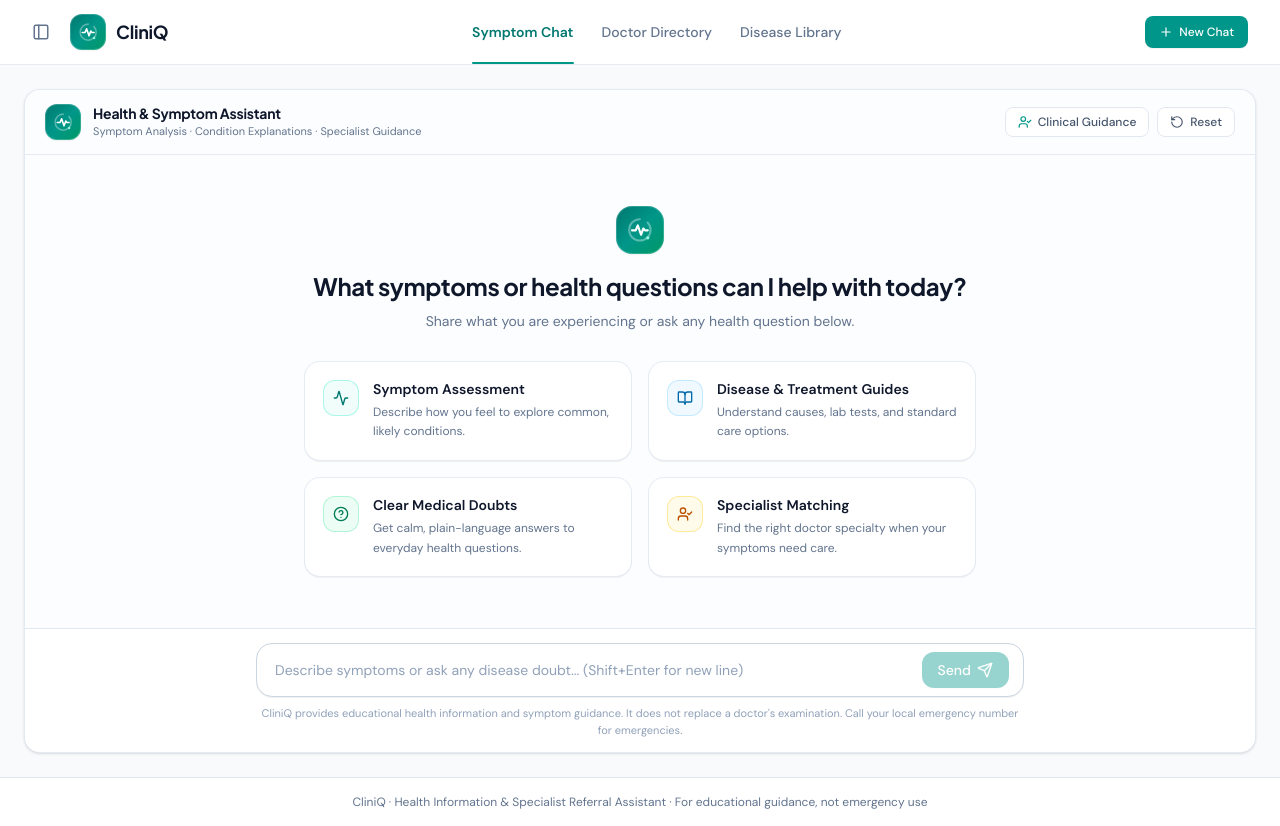
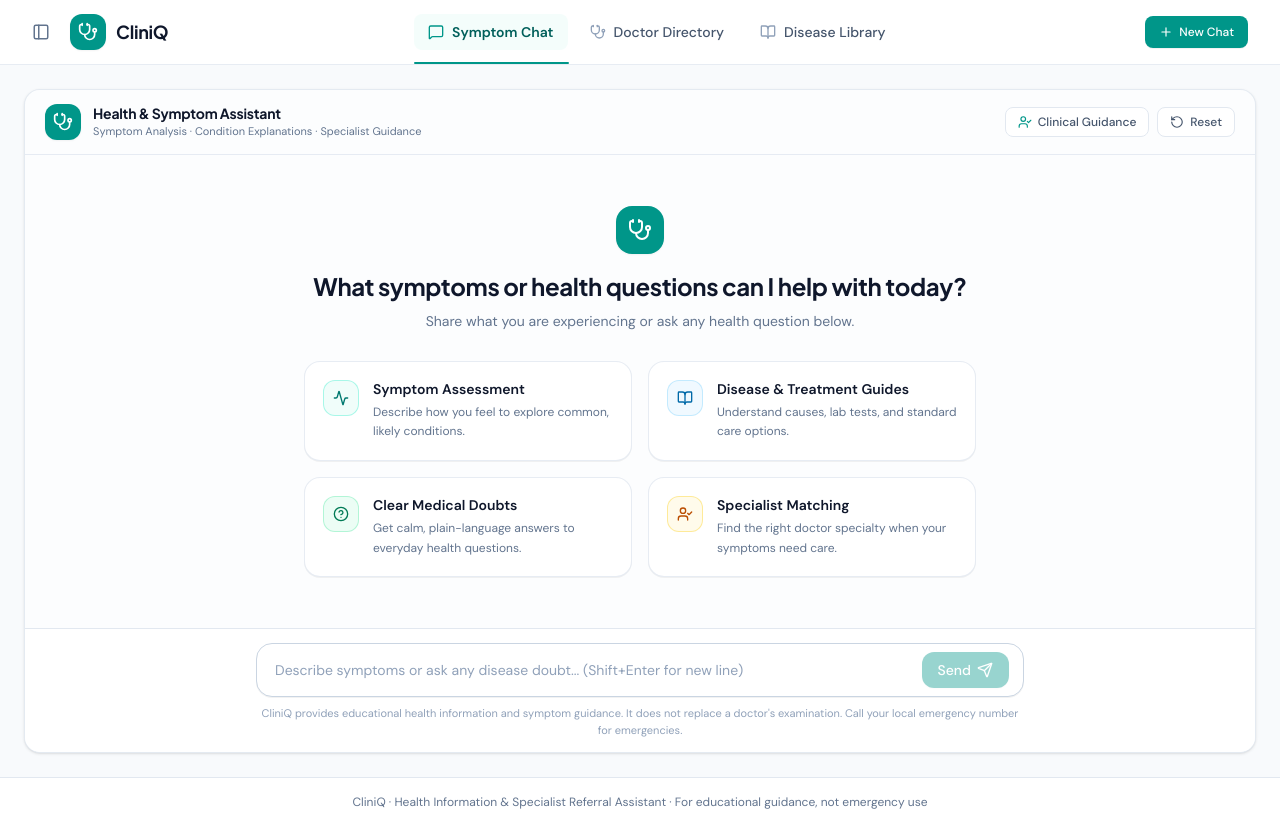
Before and after one commit to G-Yadidhya/clinicnlp, a React (Vite) app: page / in a window 1280 px wide. Built offline with nearby package versions, Linux system fonts and the light colour scheme.

Commit message:
feat: enhance UI animations and navigation styling
Improve user experience by adding tab transition animations, updating the navigation bar style, and adding hover effects to sidebar elements.

```diff
--- a/src/App.tsx
+++ b/src/App.tsx
@@ -61,7 +61,7 @@ export default function App() {
         {/* Main Content Area */}
         <div className="flex-1 flex flex-col min-w-0">
           <main className="flex-1">
-            <div className={currentTab === 'chat' ? 'block' : 'hidden'}>
+            <div className={currentTab === 'chat' ? 'block animate-tab-enter' : 'hidden'}>
               <ChatInterface
                 onNavigateToSpecialist={handleNavigateToSpecialist}
                 initialQuery={chatInitialQuery}
@@ -70,13 +70,17 @@ export default function App() {
               />
             </div>
             {currentTab === 'specialists' && (
-              <SpecialistDirectoryView
-                onSelectForChat={handleSelectForChat}
-                initialSpecialistId={selectedSpecialistId}
-              />
+              <div key="specialists" className="animate-tab-enter">
+                <SpecialistDirectoryView
+                  onSelectForChat={handleSelectForChat}
+                  initialSpecialistId={selectedSpecialistId}
+                />
+              </div>
             )}
             {currentTab === 'knowledge' && (
-              <DiseaseExplorerView onSelectForChat={handleSelectForChat} />
+              <div key="knowledge" className="animate-tab-enter">
+                <DiseaseExplorerView onSelectForChat={handleSelectForChat} />
+              </div>
             )}
           </main>
 
--- a/src/components/BrandLogo.tsx
+++ b/src/components/BrandLogo.tsx
@@ -1,4 +1,5 @@
 import React from 'react';
+import { Stethoscope } from 'lucide-react';
 
 interface BrandLogoProps {
   size?: 'sm' | 'md' | 'lg';
@@ -6,43 +7,26 @@ interface BrandLogoProps {
 }
 
 export const BrandLogo: React.FC<BrandLogoProps> = ({ size = 'md', className = '' }) => {
-  const dimensions =
+  const containerSize =
     size === 'sm'
       ? 'w-7 h-7 rounded-lg'
       : size === 'lg'
       ? 'w-12 h-12 rounded-2xl'
       : 'w-9 h-9 rounded-xl';
 
+  const iconSize =
+    size === 'sm'
+      ? 'w-4 h-4'
+      : size === 'lg'
+      ? 'w-6 h-6'
+      : 'w-5 h-5';
+
   return (
     <div
-      className={`${dimensions} bg-gradient-to-br from-teal-700 via-teal-600 to-emerald-600 flex items-center justify-center shadow-xs ring-1 ring-inset ring-white/20 shrink-0 ${className}`}
+      className={`${containerSize} bg-teal-600 flex items-center justify-center text-white shadow-xs shrink-0 ${className}`}
       aria-hidden="true"
     >
-      <svg
-        viewBox="0 0 32 32"
-        fill="none"
-        xmlns="http://www.w3.org/2000/svg"
-        className="w-[62%] h-[62%]"
-      >
-        {/* Subtle clinical ring / Q arc */}
-        <path
-          d="M16 4.5C9.64873 4.5 4.5 9.64873 4.5 16C4.5 22.3513 9.64873 27.5 16 27.5C22.3513 27.5 27.5 22.3513 27.5 16C27.5 12.92 26.288 10.123 24.314 8.059"
-          stroke="white"
-          strokeOpacity="0.35"
-          strokeWidth="2.2"
-          strokeLinecap="round"
-        />
-        {/* Clean clinical pulse wave integrating with vertical cross axis */}
-        <path
-          d="M7.5 16.5H11.5L13.75 11.25L17.25 21.25L19.75 14.5L21.5 16.5H24.5"
-          stroke="white"
-          strokeWidth="2.3"
-          strokeLinecap="round"
-          strokeLinejoin="round"
-        />
-        {/* Crisp Q accent dot */}
-        <circle cx="24.5" cy="24.5" r="1.75" fill="#99F6E4" />
-      </svg>
+      <Stethoscope className={iconSize} />
     </div>
   );
 };
--- a/src/components/Header.tsx
+++ b/src/components/Header.tsx
@@ -1,4 +1,4 @@
-import React from 'react';
+import React, { useEffect, useRef, useState } from 'react';
 import { PanelLeft, Plus, X } from 'lucide-react';
 import { BrandLogo } from './BrandLogo';
 import { NAV_ITEMS, TabKey } from './Navigation';
@@ -18,6 +18,33 @@ export const Header: React.FC<HeaderProps> = ({
   onToggleSidebar,
   isSidebarOpen
 }) => {
+  const navRef = useRef<HTMLElement>(null);
+  const tabRefs = useRef<Record<string, HTMLButtonElement | null>>({});
+  const [indicator, setIndicator] = useState<{ left: number; width: number; ready: boolean }>({
+    left: 0,
+    width: 0,
+    ready: false
+  });
+
+  useEffect(() => {
+    const updateIndicator = () => {
+      const navEl = navRef.current;
+      const activeEl = tabRefs.current[currentTab];
+      if (!navEl || !activeEl) return;
+      const navRect = navEl.getBoundingClientRect();
+      const tabRect = activeEl.getBoundingClientRect();
+      setIndicator({
+        left: tabRect.left - navRect.left,
+        width: tabRect.width,
+        ready: true
+      });
+    };
+
+    updateIndicator();
+    window.addEventListener('resize', updateIndicator);
+    return () => window.removeEventListener('resize', updateIndicator);
+  }, [currentTab]);
+
   return (
     <header className="bg-white/95 backdrop-blur-md px-4 sm:px-6 lg:px-8 h-16 flex items-center justify-between gap-8">
       {/* Zone 1: Brand + Sidebar Trigger */}
@@ -25,7 +52,7 @@ export const Header: React.FC<HeaderProps> = ({
         {onToggleSidebar && (
           <button
             onClick={onToggleSidebar}
-            className="p-2 -ml-2 rounded-lg text-slate-500 hover:text-slate-900 hover:bg-slate-100 transition-colors"
+            className="p-2 -ml-2 rounded-lg text-slate-500 hover:text-slate-900 hover:bg-slate-100 active:scale-95 transition-all duration-150"
             aria-label={isSidebarOpen ? 'Close sidebar' : 'Open sidebar'}
             title={isSidebarOpen ? 'Hide sidebar' : 'Open sidebar'}
           >
@@ -33,53 +60,72 @@ export const Header: React.FC<HeaderProps> = ({
               <X className="w-4.5 h-4.5 lg:hidden" />
             ) : null}
             <PanelLeft
-              className={`w-4.5 h-4.5 ${isSidebarOpen ? 'hidden lg:block text-teal-700' : ''}`}
+              className={`w-4.5 h-4.5 transition-colors duration-150 ${isSidebarOpen ? 'hidden lg:block text-teal-700' : ''}`}
             />
           </button>
         )}
 
         <button
           onClick={() => onSelectTab('chat')}
-          className="flex items-center gap-2.5 text-left group whitespace-nowrap shrink-0"
+          className="flex items-center gap-2.5 text-left group whitespace-nowrap shrink-0 transition-opacity duration-150 hover:opacity-90"
         >
-          <BrandLogo size="md" />
+          <BrandLogo size="md" className="transition-transform duration-200 group-hover:scale-[1.03]" />
           <span className="font-display font-bold text-lg text-slate-900 tracking-tight">
             CliniQ
           </span>
         </button>
       </div>
 
-      {/* Zone 2: Clean Single-Row Primary Navigation */}
-      <nav aria-label="Primary navigation" className="hidden md:flex items-center gap-7 h-full">
+      {/* Zone 2: Clean Single-Row Primary Navigation with Sliding Active Indicator */}
+      <nav
+        ref={navRef}
+        aria-label="Primary navigation"
+        className="relative hidden md:flex items-center gap-2 h-full"
+      >
         {NAV_ITEMS.map(tab => {
+          const Icon = tab.icon;
           const isActive = currentTab === tab.id;
           return (
             <button
               key={tab.id}
+              ref={el => {
+                tabRefs.current[tab.id] = el;
+              }}
               onClick={() => onSelectTab(tab.id)}
               aria-current={isActive ? 'page' : undefined}
-              className={`relative h-full inline-flex items-center text-sm transition-colors whitespace-nowrap shrink-0 ${
+              className={`group relative px-3.5 py-2 rounded-lg inline-flex items-center gap-2 text-sm transition-all duration-200 whitespace-nowrap shrink-0 active:scale-[0.98] ${
                 isActive
-                  ? 'text-teal-700 font-semibold'
-                  : 'text-slate-500 font-medium hover:text-slate-900'
+                  ? 'text-teal-800 font-semibold bg-teal-50/70'
+                  : 'text-slate-600 font-medium hover:text-slate-900 hover:bg-slate-100/80'
               }`}
             >
-              <span>{tab.label}</span>
-              <span
-                className={`absolute bottom-0 left-0 right-0 h-0.5 rounded-full transition-opacity duration-200 ${
-                  isActive ? 'bg-teal-600 opacity-100' : 'bg-slate-300 opacity-0'
+              <Icon
+                className={`w-4 h-4 transition-transform duration-200 group-hover:-translate-y-px ${
+                  isActive ? 'text-teal-600' : 'text-slate-400 group-hover:text-slate-700'
                 }`}
               />
+              <span>{tab.label}</span>
             </button>
           );
         })}
+
+        {/* Sliding active bottom indicator */}
+        <span
+          aria-hidden="true"
+          style={{
+            transform: `translateX(${indicator.left}px)`,
+            width: `${indicator.width}px`,
+            opacity: indicator.ready ? 1 : 0
+          }}
+          className="pointer-events-none absolute bottom-0 left-0 h-0.5 bg-teal-600 rounded-full transition-[transform,width,opacity] duration-200 ease-[cubic-bezier(0.16,1,0.3,1)]"
+        />
       </nav>
 
       {/* Zone 3: Single Primary Action */}
       <div className="flex items-center shrink-0">
         <button
           onClick={onNewConsultation}
-          className="inline-flex items-center gap-1.5 px-3.5 py-2 rounded-lg bg-teal-600 hover:bg-teal-700 text-white text-xs font-medium transition-colors shadow-2xs whitespace-nowrap shrink-0"
+          className="inline-flex items-center gap-1.5 px-3.5 py-2 rounded-lg bg-teal-600 hover:bg-teal-700 active:scale-[0.98] text-white text-xs font-medium transition-all duration-150 shadow-2xs hover:shadow-sm whitespace-nowrap shrink-0"
         >
           <Plus className="w-3.5 h-3.5" />
           <span>New Chat</span>
--- a/src/components/Navigation.tsx
+++ b/src/components/Navigation.tsx
@@ -29,14 +29,20 @@ export const Navigation: React.FC<NavigationProps> = ({ currentTab, onSelectTab
               key={tab.id}
               onClick={() => onSelectTab(tab.id)}
               aria-current={isActive ? 'page' : undefined}
-              className={`flex items-center justify-center gap-1.5 px-3 py-2 text-xs font-medium border-b-2 transition-colors whitespace-nowrap shrink-0 ${
+              className={`relative flex items-center justify-center gap-1.5 px-3 py-2 text-xs font-medium rounded-t-lg transition-all duration-200 whitespace-nowrap shrink-0 active:scale-[0.98] ${
                 isActive
-                  ? 'border-teal-600 text-teal-700 font-semibold'
-                  : 'border-transparent text-slate-500 hover:text-slate-800'
+                  ? 'text-teal-700 font-semibold bg-teal-50/50'
+                  : 'text-slate-500 hover:text-slate-900 hover:bg-slate-50'
               }`}
             >
-              <Icon className="w-3.5 h-3.5" />
+              <Icon className={`w-3.5 h-3.5 transition-colors duration-200 ${isActive ? 'text-teal-600' : ''}`} />
               <span>{tab.shortLabel}</span>
+              <span
+                aria-hidden="true"
+                className={`absolute bottom-0 left-2 right-2 h-0.5 rounded-full bg-teal-600 transition-transform duration-200 ease-out origin-center ${
+                  isActive ? 'scale-x-100' : 'scale-x-0'
+                }`}
+              />
             </button>
           );
         })}
--- a/src/index.css
+++ b/src/index.css
@@ -58,3 +58,24 @@ h1, h2, h3, h4, .font-display {
   scrollbar-width: thin;
   scrollbar-color: #cbd5e1 transparent;
 }
+
+@keyframes tabEnter {
+  from {
+    opacity: 0;
+    transform: translateY(5px);
+  }
+  to {
+    opacity: 1;
+    transform: translateY(0);
+  }
+}
+
+.animate-tab-enter {
+  animation: tabEnter 220ms cubic-bezier(0.16, 1, 0.3, 1) both;
+}
+
+@media (prefers-reduced-motion: reduce) {
+  .animate-tab-enter {
+    animation: none;
+  }
+}
```
Also changed, not shown: src/components/Sidebar.tsx (+12 -12 lines).
